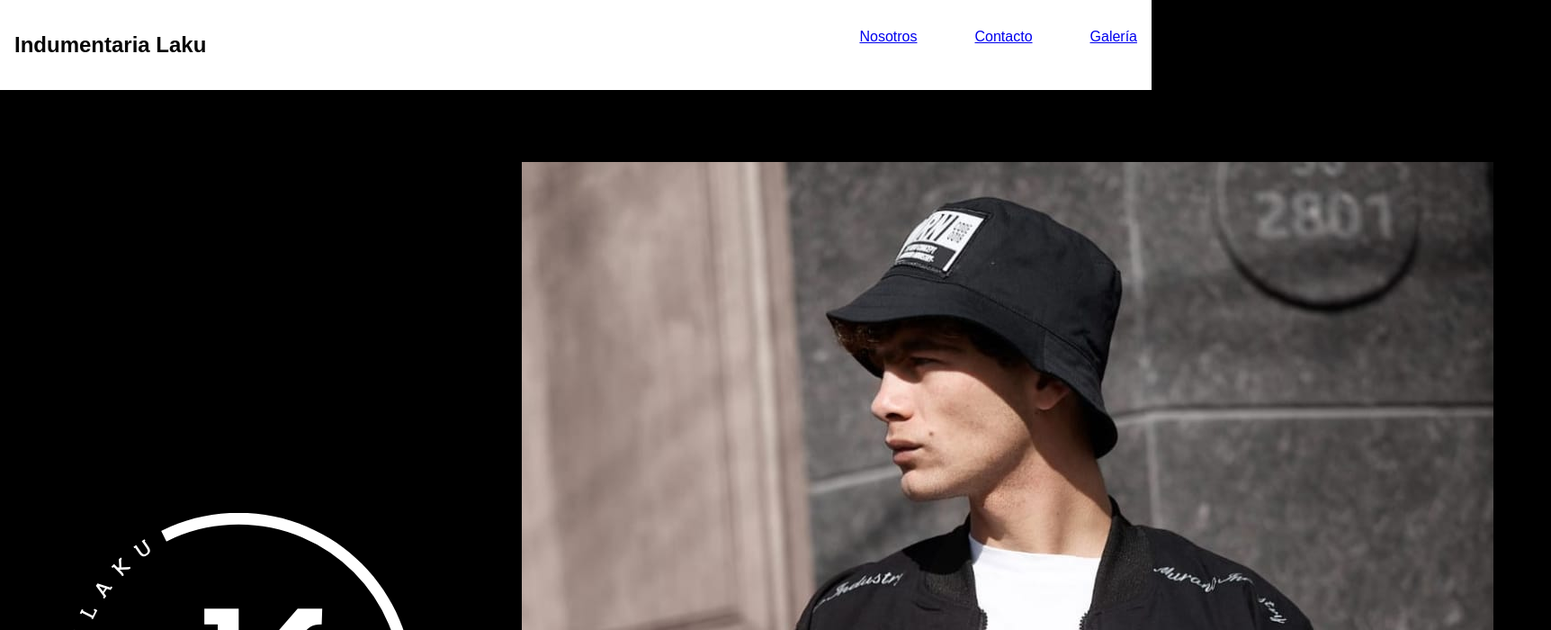
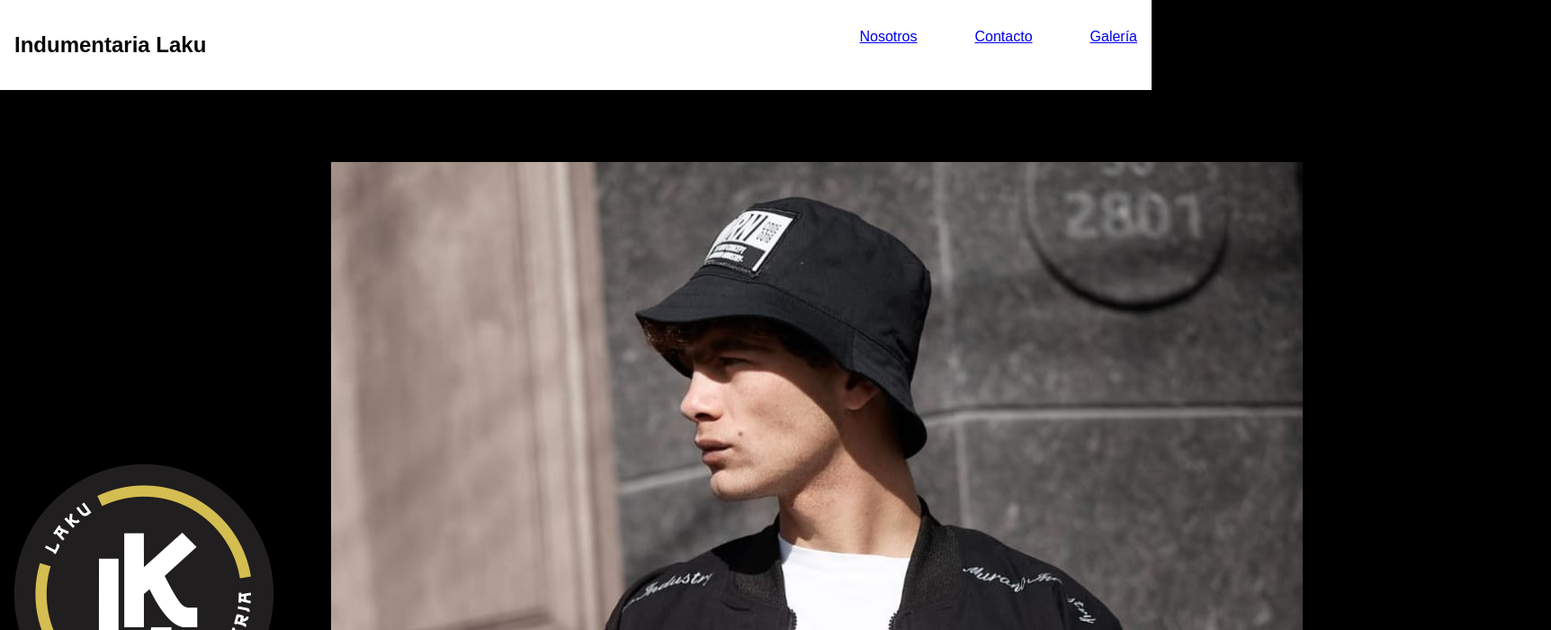
Before and after one commit to MarianoGonnet/TiendaLaku, a React (Vite) app: page / in a window 1280 px wide. Shown: the top 700 px of the page at 90% size, 1724 px wide, since content can reach past the window. Built offline with nearby package versions, Linux system fonts and the light colour scheme; the HTML template or start-up script is replaced by a standard one.

Commit message:
Se cambió logo

```diff
--- a/src/App.css
+++ b/src/App.css
@@ -1,6 +1,6 @@
 #root {
   margin: 0 auto;
-  background: black;
+  background: #1e1e1e;
 }
 
 .logo {
```
Also changed, not shown: src/assets/Logo.png.
